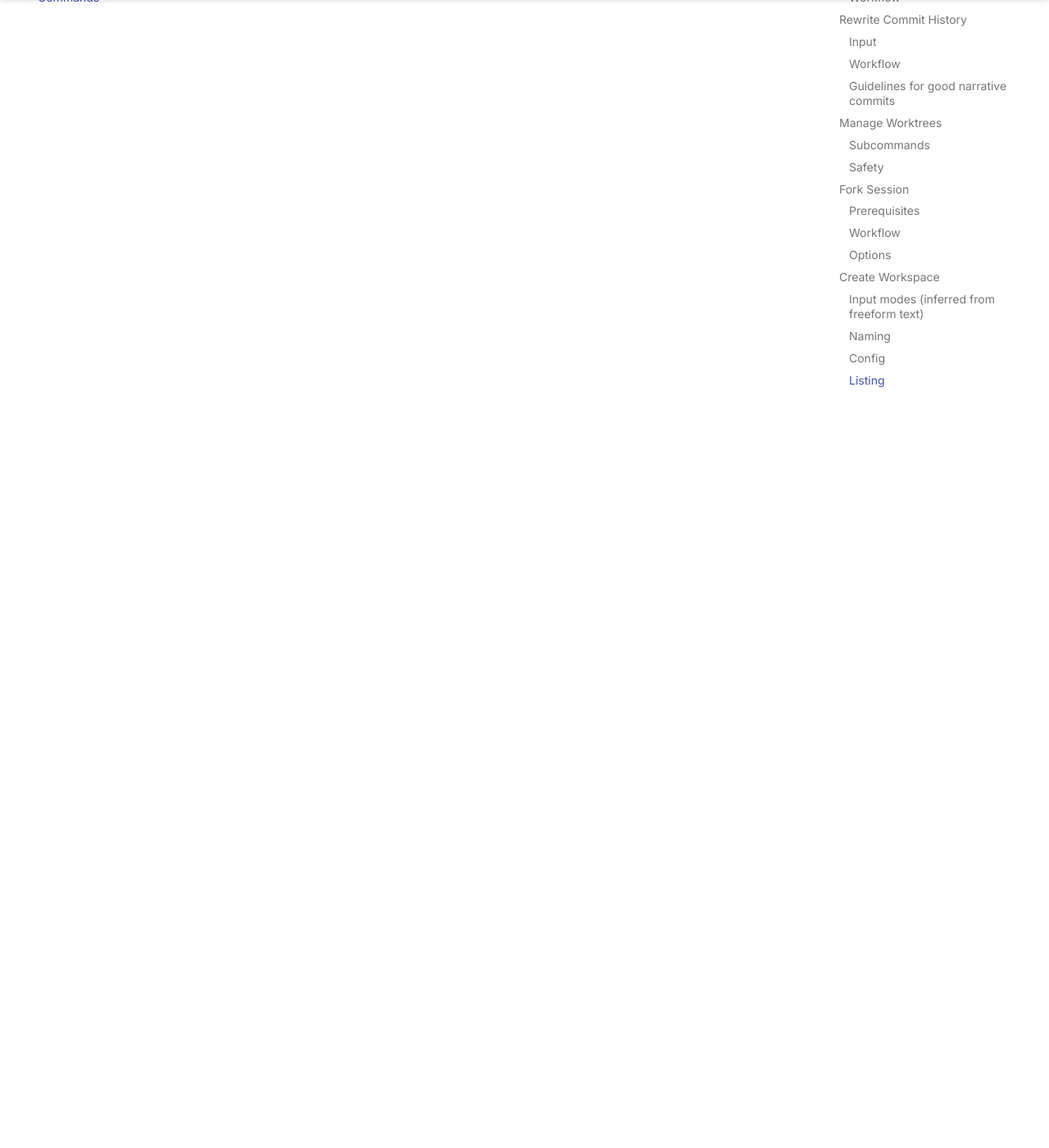
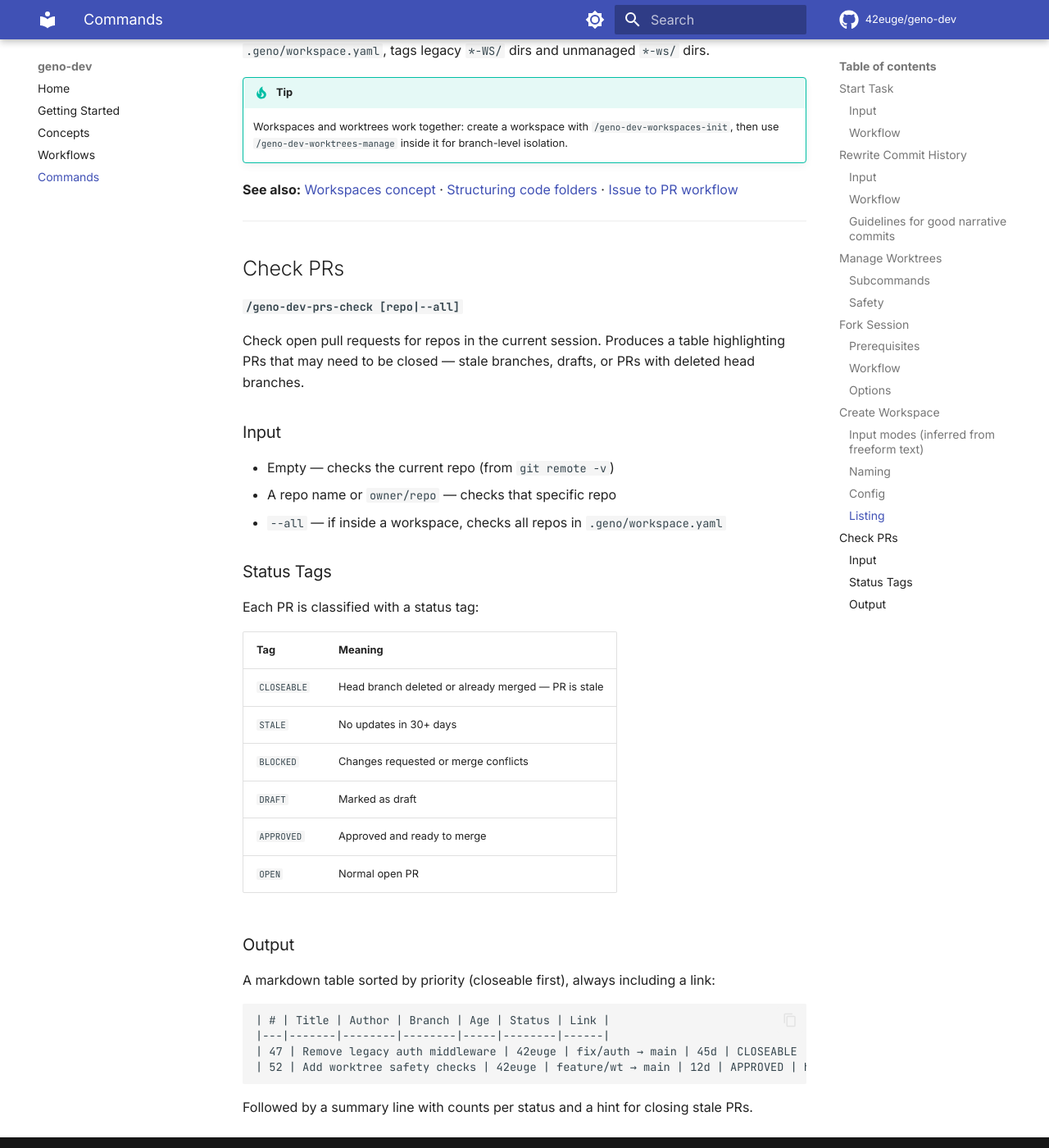
Before and after one commit to 42euge/geno-dev, an MkDocs documentation site: the page built from docs/commands.md, in a window 1280 px wide and 1400 px high, scrolled down 4756 px. Shown: the whole window at 82% size. Built offline with MkDocs 1.6.1 and Material for MkDocs 9.7.7, drawn with Linux system fonts in a browser that asks for light colours; comment, search, counter and statistics services are not loaded; some of the changed text lies outside the part shown.

Commit message:
Add docs site improvements and prs-check skill
- Add Concepts page: lifecycle diagram, workspaces, code folder
  structure, worktrees, tasks, commits, sessions, companion tools
- Add Workflows page: issue-to-PR, multi-repo workspace, session
  handoff, worktree cleanup walkthroughs
- Enhance Getting Started with optional prerequisites table
- Add cross-reference links across all existing pages
- Enable Mermaid diagram support in mkdocs config
- Add geno-dev-prs-check skill: check open PRs, classify by status
  (closeable/stale/blocked/draft/approved), render table with links

````diff
--- a/docs/commands.md
+++ b/docs/commands.md
@@ -1,4 +1,6 @@
 # Commands
+
+Detailed reference for each geno-dev slash command. For conceptual background see [Concepts](concepts.md); for end-to-end examples see [Workflows](workflows.md).
 
 ## Start Task
 
@@ -21,6 +23,8 @@ The user optionally provides a task description or number. If empty, shows the t
 
 !!! tip
     If no geno-notes scope exists, the skill will prompt you to run `geno-notes init --project` first.
+
+**See also:** [Tasks concept](concepts.md#tasks) · [Issue to PR workflow](workflows.md#issue-to-pr)
 
 ---
 
@@ -54,6 +58,8 @@ Rewrite git commit history so it tells a clear, logical narrative — as if the
 - 3–8 commits is usually the sweet spot
 - Explain the "why", not just the "what"
 
+**See also:** [Commits as Narrative](concepts.md#commits-as-narrative) · [Issue to PR workflow](workflows.md#issue-to-pr)
+
 ---
 
 ## Manage Worktrees
@@ -77,6 +83,8 @@ The skill automatically detects and protects:
 - **geno-tools meta-harness worktrees** (`~/.geno/`) — warned before any action
 
 This skill never edits a project's `.gitignore`, `CLAUDE.md`, or any tracked files.
+
+**See also:** [Worktrees concept](concepts.md#worktrees) · [Multi-repo workspace workflow](workflows.md#multi-repo-workspace) · [Worktree cleanup workflow](workflows.md#worktree-cleanup)
 
 ---
 
@@ -107,6 +115,8 @@ Fork a Claude Code session — extract the full context (environment, files touc
 
 !!! tip
     The fork output includes environment, files modified/read, commands run, and full conversation history — everything a new session needs to continue where the original left off.
+
+**See also:** [Sessions concept](concepts.md#sessions) · [Session handoff workflow](workflows.md#session-handoff)
 
 ---
 
@@ -145,3 +155,45 @@ Workspace settings at `~/.geno/config.yaml` (auto-created on first use):
 
 !!! tip
     Workspaces and worktrees work together: create a workspace with `/geno-dev-workspaces-init`, then use `/geno-dev-worktrees-manage` inside it for branch-level isolation.
+
+**See also:** [Workspaces concept](concepts.md#workspaces) · [Structuring code folders](concepts.md#structuring-code-folders) · [Issue to PR workflow](workflows.md#issue-to-pr)
+
+---
+
+## Check PRs
+
+**`/geno-dev-prs-check [repo|--all]`**
+
+Check open pull requests for repos in the current session. Produces a table highlighting PRs that may need to be closed — stale branches, drafts, or PRs with deleted head branches.
+
+### Input
+
+- Empty — checks the current repo (from `git remote -v`)
+- A repo name or `owner/repo` — checks that specific repo
+- `--all` — if inside a workspace, checks all repos in `.geno/workspace.yaml`
+
+### Status Tags
+
+Each PR is classified with a status tag:
+
+| Tag | Meaning |
+|-----|---------|
+| `CLOSEABLE` | Head branch deleted or already merged — PR is stale |
+| `STALE` | No updates in 30+ days |
+| `BLOCKED` | Changes requested or merge conflicts |
+| `DRAFT` | Marked as draft |
+| `APPROVED` | Approved and ready to merge |
+| `OPEN` | Normal open PR |
+
+### Output
+
+A markdown table sorted by priority (closeable first), always including a link:
+
+```
+| # | Title | Author | Branch | Age | Status | Link |
+|---|-------|--------|--------|-----|--------|------|
+| 47 | Remove legacy auth middleware | 42euge | fix/auth → main | 45d | CLOSEABLE | https://... |
+| 52 | Add worktree safety checks | 42euge | feature/wt → main | 12d | APPROVED | https://... |
+```
+
+Followed by a summary line with counts per status and a hint for closing stale PRs.
--- a/mkdocs.yml
+++ b/mkdocs.yml
@@ -39,12 +39,18 @@ theme:
 nav:
   - Home: index.md
   - Getting Started: getting-started.md
+  - Concepts: concepts.md
+  - Workflows: workflows.md
   - Commands: commands.md
 
 markdown_extensions:
   - admonition
   - pymdownx.details
-  - pymdownx.superfences
+  - pymdownx.superfences:
+      custom_fences:
+        - name: mermaid
+          class: mermaid
+          format: !!python/name:pymdownx.superfences.fence_code_format
   - pymdownx.highlight:
       anchor_linenums: true
   - pymdownx.inlinehilite
````
Also changed, not shown: CLAUDE.md (+1 -0 lines), README.md (+4 -1 lines), docs/concepts.md (added, +169 -0 lines), docs/getting-started.md (+11 -2 lines), docs/index.md (+2 -0 lines), docs/workflows.md (added, +204 -0 lines), skills/geno-dev-prs-check/SKILL.md (added, +106 -0 lines), skills/geno-dev/SKILL.md (+4 -2 lines).
